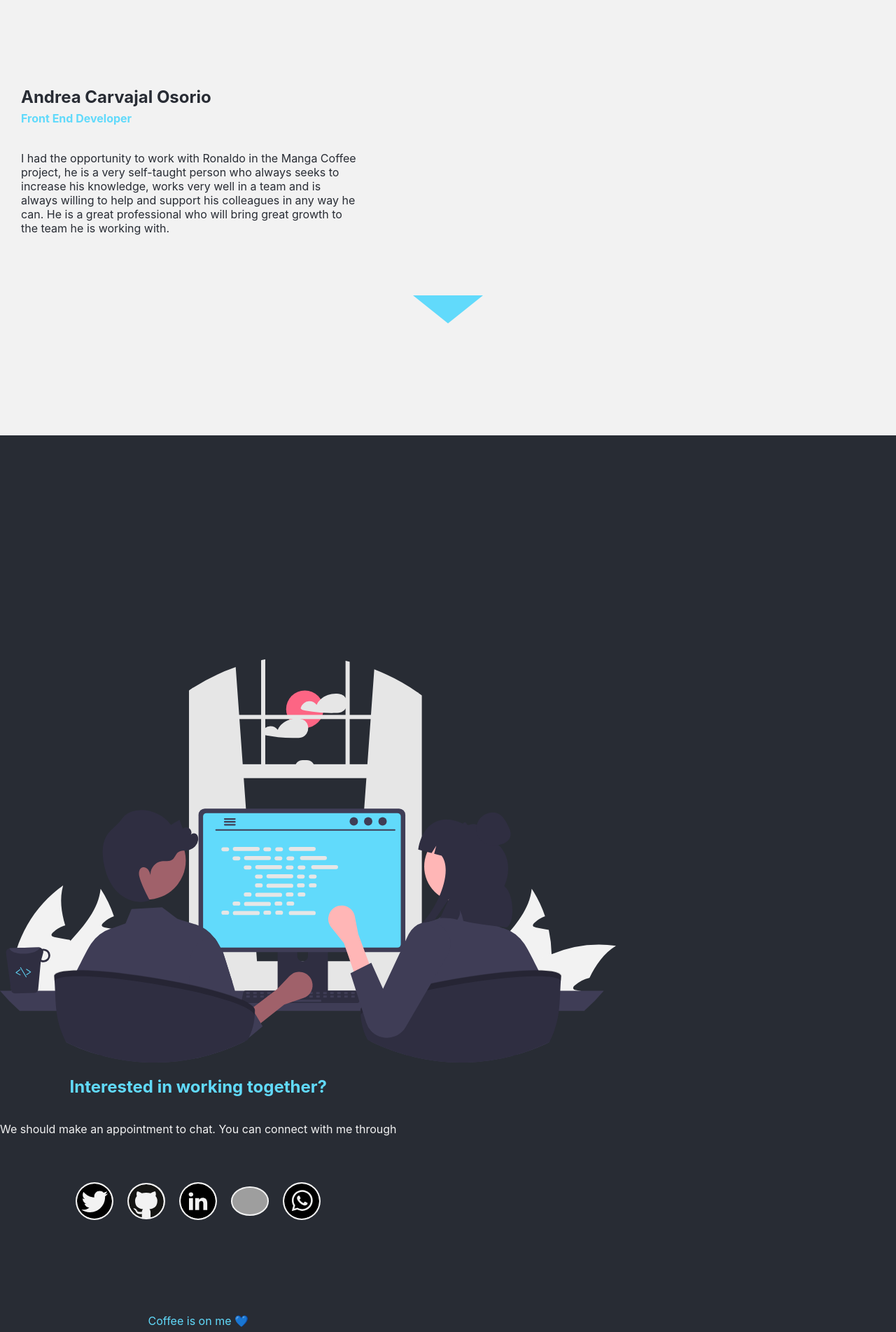
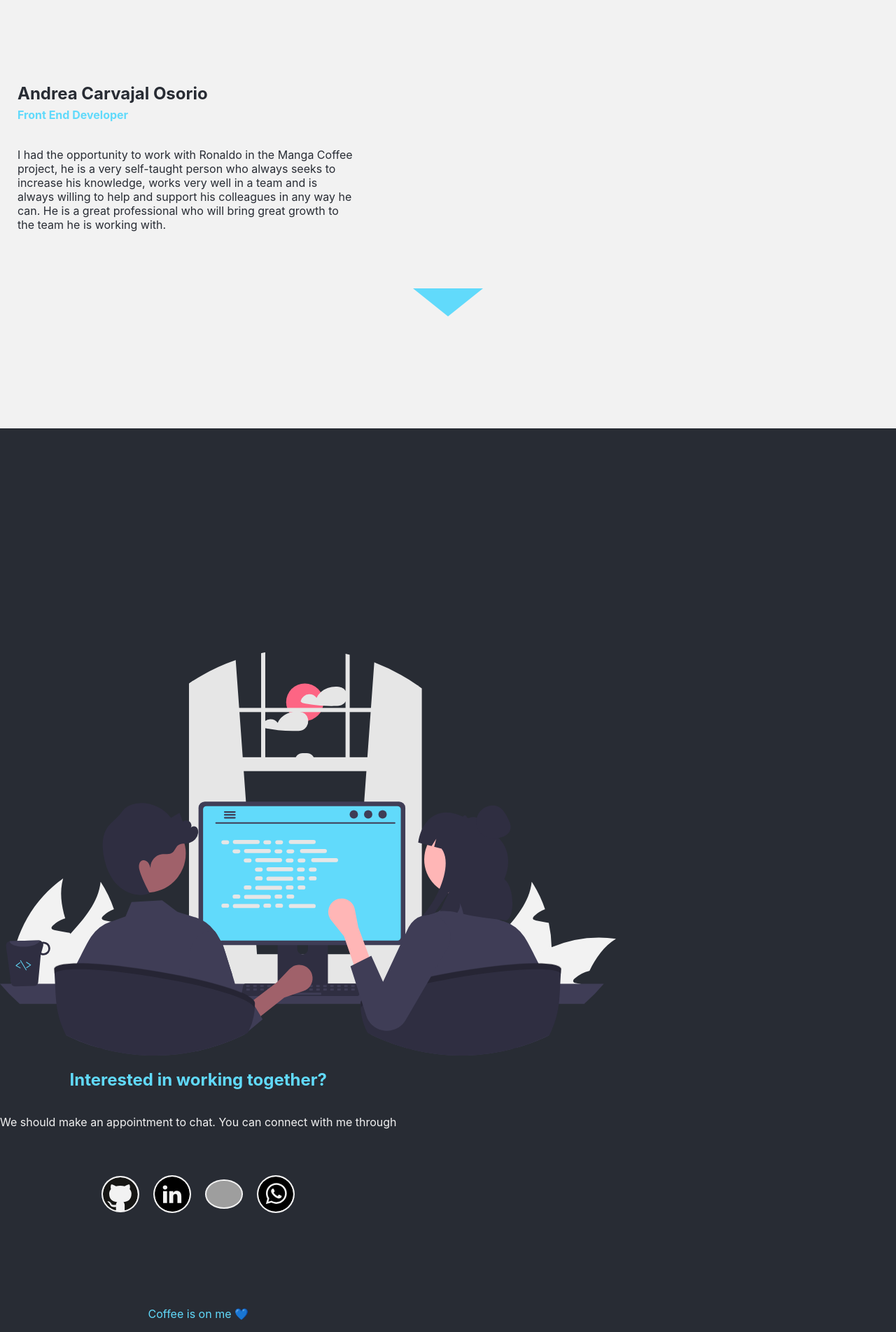
Before and after one commit to sergio-jc/my_profile, a React (Vite) app: page / in a window 1280 px wide. Shown: the part 6657-8560 px from the top of the page at 70% size. Built offline with nearby package versions, Linux system fonts and the light colour scheme; grey boxes are pictures that could not be loaded.

Commit message:
fix(testimonials): diminish

```diff
--- a/src/components/Contact/index.tsx
+++ b/src/components/Contact/index.tsx
@@ -24,13 +24,7 @@ const Contact = () => {
             </p>
           </div>
           <div className="contain_contact_icons">
-            <a href="https://twitter.com/Secio_jc" target={"_blank"}>
-              <img
-                src={twitter}
-                alt="twitter_icon"
-                className="github_icon_detail"
-              />
-            </a>
+
             <a href="https://github.com/sergio-jc" target={"_blank"}>
               <img
                 src={github}
--- a/src/css/Testimonials.css
+++ b/src/css/Testimonials.css
@@ -26,7 +26,7 @@
 
 }
 .contain_comend{
-margin: 30px;
+margin: 25px;
 margin-top: 80px;
 }
 
```
